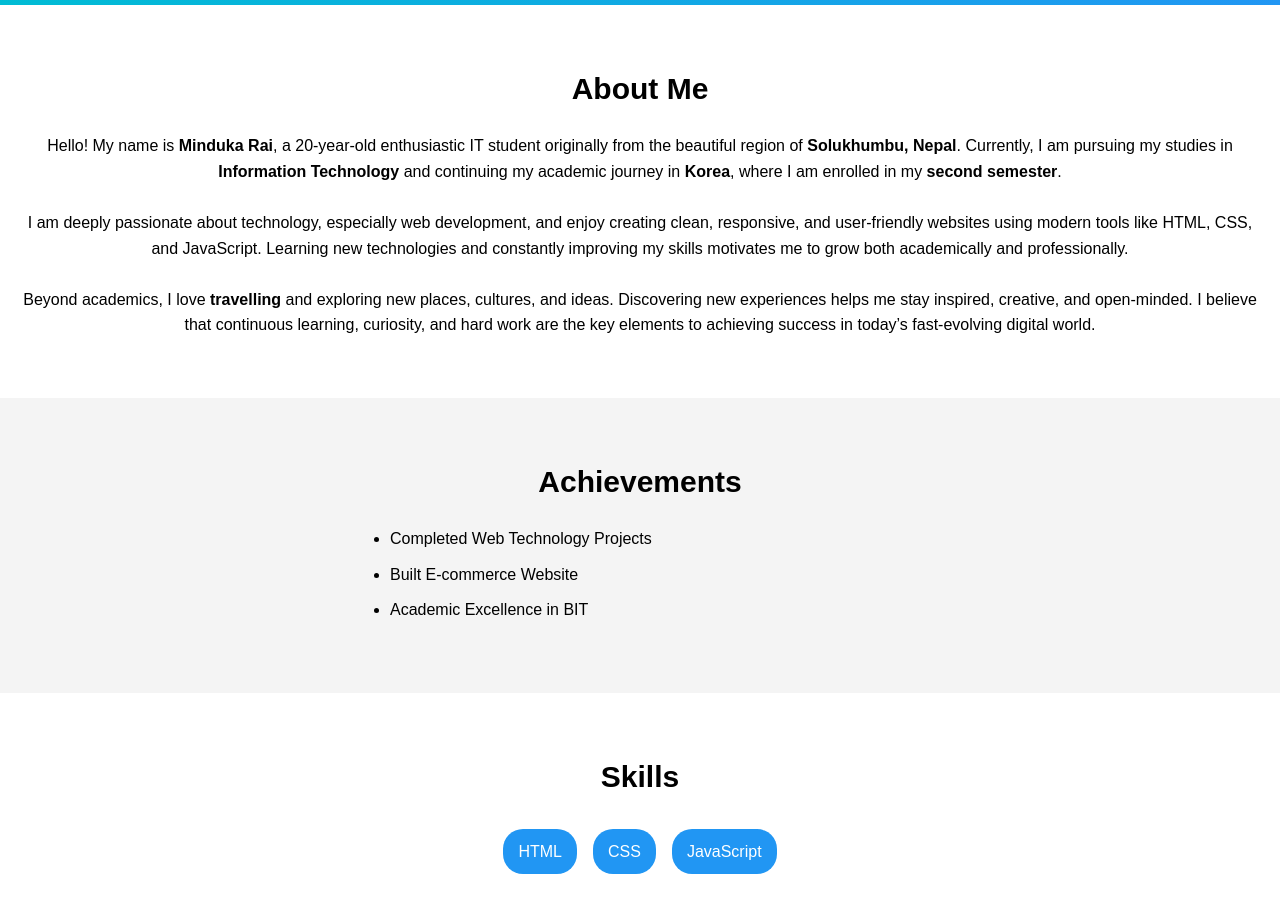
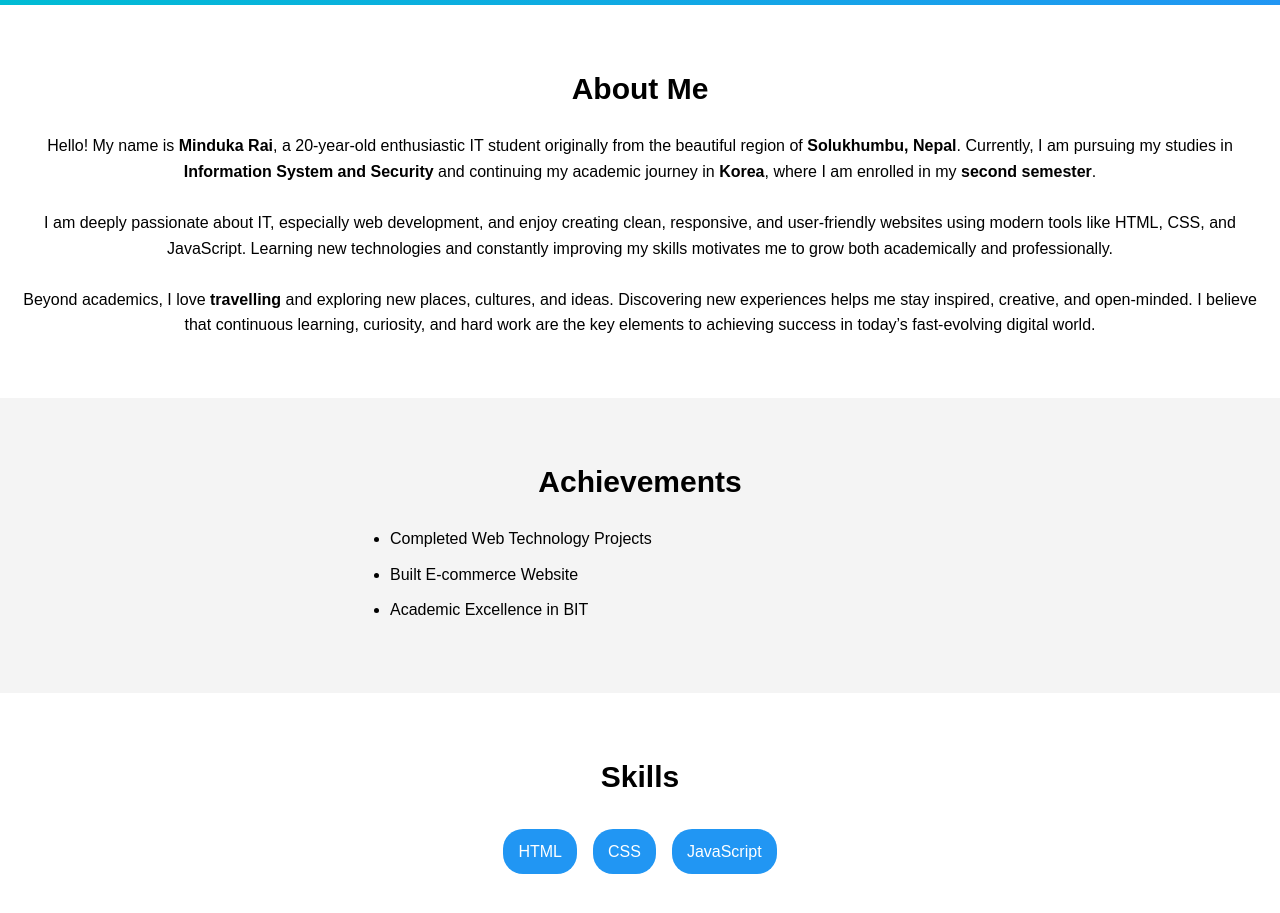
Before and after one commit to Minduka9863/new-project, a plain HTML site: page index.html in a window 1280 px wide. Shown: the part 780-1693 px from the top of the page. Drawn offline with Linux system fonts and the light colour scheme; a script that the page names is missing.

Commit message:
Revise About Me section in index.html
Updated the About Me section to reflect a change in academic focus and added more personal insights.

```diff
--- a/index.html
+++ b/index.html
@@ -43,10 +43,10 @@
         <p class="about-text">
             Hello! My name is <b>Minduka Rai</b>, a 20-year-old enthusiastic IT student originally
             from the beautiful region of <b>Solukhumbu, Nepal</b>. Currently, I am pursuing my
-            studies in <b>Information Technology</b> and continuing my academic journey in
+            studies in <b>Information System and Security</b> and continuing my academic journey in
             <b>Korea</b>, where I am enrolled in my <b>second semester</b>.
             <br><br>
-            I am deeply passionate about technology, especially web development, and enjoy
+            I am deeply passionate about IT, especially web development, and enjoy
             creating clean, responsive, and user-friendly websites using modern tools like
             HTML, CSS, and JavaScript. Learning new technologies and constantly improving my
             skills motivates me to grow both academically and professionally.
@@ -98,4 +98,5 @@
 
 </body>
 
+
 </html>
```
